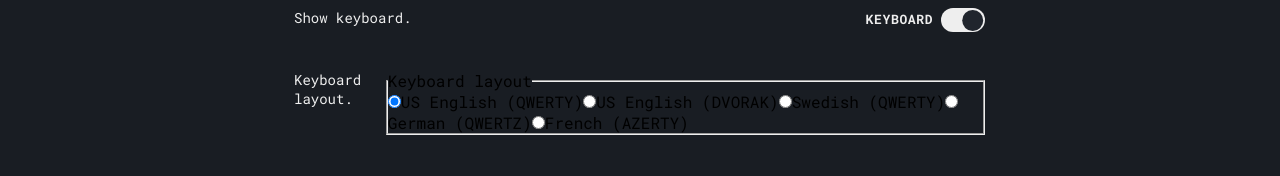
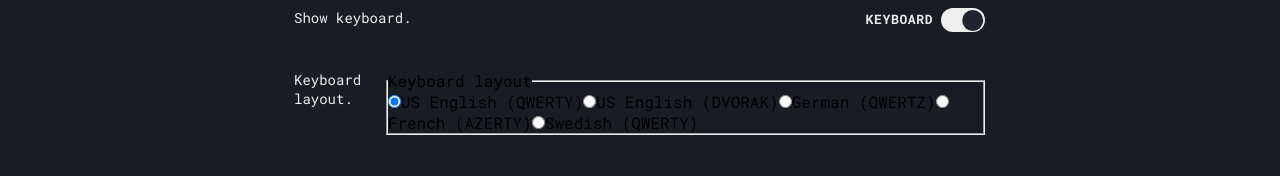
Before and after one commit to patrik-setterberg/typethree, a React (Create React App) app in the folder frontend/: page /settings in a window 1280 px wide. Shown: the part 492-668 px from the top of the page. Built offline with nearby package versions, Linux system fonts and the light colour scheme.

Commit message:
Refactor keyboardLayouts: add pretty name, move matching pattern into layouts object

```diff
--- a/frontend/src/assets/misc/KeyboardLayouts.ts
+++ b/frontend/src/assets/misc/KeyboardLayouts.ts
@@ -1,47 +1,58 @@
+interface LayoutsValues {
+  [key: string]: {
+    name: string;
+    layout: Array<string[]>;
+    matchingPattern: RegExp; // Used for keyboard highlighting.
+  };
+}
+
 // Supported keyboard layouts.
-const Layouts: { [key: string]: Array<string[]> } = {
-  DVORAK_US: [
+const Layouts: LayoutsValues = {
+  QWERTY_US: {
+    name: "US English (QWERTY)",
+    layout: [
+      ["q", "w", "e", "r", "t", "y", "u", "i", "o", "p", "[", "]"],
+      ["a", "s", "d", "f", "g", "h", "j", "k", "l", ";", "'"],
+      ["\u21e7", "z", "x", "c", "v", "b", "n", "m", ",", ".", "/", "\u21e7"],
+    ],
+    matchingPattern: /^[a-z|A-Z,.';[\]/ ]$/g,
+  },
+  DVORAK_US: {
+    name: "US English (DVORAK)",
+    layout: [
       ["'", ",", ".", "p", "y", "f", "g", "c", "r", "l", "/", "="],
       ["a", "o", "e", "u", "i", "d", "h", "t", "n", "s", "-"],
       ["\u21e7", ";", "q", "j", "k", "x", "b", "m", "w", "v", "z", "\u21e7"],
     ],
-  QWERTY_US: [
-    ["q", "w", "e", "r", "t", "y", "u", "i", "o", "p", "[", "]"],
-    ["a", "s", "d", "f", "g", "h", "j", "k", "l", ";", "'"],
-    ["\u21e7", "z", "x", "c", "v", "b", "n", "m", ",", ".", "/", "\u21e7"],
+    matchingPattern: /^[a-z|A-Z,.';\-=/ ]$/g,
+  },
+  QWERTZ_DE: {
+    name: "German (QWERTZ)",
+    layout: [
+      ["q", "w", "e", "r", "t", "z", "u", "i", "o", "p", "ü", "+"],
+      ["a", "s", "d", "f", "g", "h", "j", "k", "l", "ö", "ä", "#"],
+      ["\u21e7", "<", "y", "x", "c", "v", "b", "n", "m", ",", ".", "-", "\u21e7"],
     ],
-  QWERTY_SE: [
+    matchingPattern: /^[a-z|A-ZüÜäÄöÖ<,.'\-#+ ]$/g,
+  },
+  AZERTY_FR: {
+    name: "French (AZERTY)",
+    layout: [
+      ["a", "z", "e", "r", "t", "y", "u", "i", "o", "p", "^", "$"],
+      ["q", "s", "d", "f", "g", "h", "j", "k", "l", "m", "ù", "*"],
+      ["\u21e7", "<", "w", "x", "c", "v", "b", "n", ",", ";", ":", "!", "\u21e7"],
+    ],
+    matchingPattern: /^[a-z|A-Z^$ù*<,;:! ]$/g,
+  },
+  QWERTY_SE: {
+    name: "Swedish (QWERTY)",
+    layout: [
       ["q", "w", "e", "r", "t", "y", "u", "i", "o", "p", "å", '"'],
       ["a", "s", "d", "f", "g", "h", "j", "k", "l", "ö", "ä", "'"],
       ["\u21e7", "<", "z", "x", "c", "v", "b", "n", "m", ",", ".", "-", "\u21e7"],
     ],
-  QWERTZ_DE: [
-    ["q", "w", "e", "r", "t", "z", "u", "i", "o", "p", "ü", "+"],
-    ["a", "s", "d", "f", "g", "h", "j", "k", "l", "ö", "ä", "#"],
-    ["\u21e7", "<", "y", "x", "c", "v", "b", "n", "m", ",", ".", "-", "\u21e7"],
-  ],
-  AZERTY_FR: [
-    ["a", "z", "e", "r", "t", "y", "u", "i", "o", "p", "^", "$"],
-    ["q", "s", "d", "f", "g", "h", "j", "k", "l", "m", "ù", "*"],
-    ["\u21e7", "<", "w", "x", "c", "v", "b", "n", ",", ";", ":", "!", "\u21e7"],
-  ],
+    matchingPattern: /^[a-z|A-ZåÅäÄöÖ<,.'\- ]$/g,
+  },
 };
 
-// Matching patterns for each layout, used for keyboard highlighting.
-export const MatchingPatterns: { [key: string]: RegExp } = {
-  DVORAK_US: /^[a-z|A-Z,.';\-=/ ]$/g,
-  QWERTY_US: /^[a-z|A-Z,.';[\]/ ]$/g,
-  QWERTY_SE: /^[a-z|A-ZåÅäÄöÖ<,.'\- ]$/g,
-  QWERTZ_DE: /^[a-z|A-ZüÜäÄöÖ<,.'\-#+ ]$/g,
-  AZERTY_FR: /^[a-z|A-Z^$ù*<,;:! ]$/g,
-};
-
-export const keyboardLayoutSettingsItems = [
-  { label: "US English (QWERTY)", value: "QWERTY_US" },
-  { label: "US English (DVORAK)", value: "DVORAK_US" },
-  { label: "Swedish (QWERTY)", value: "QWERTY_SE" },
-  { label: "German (QWERTZ)", value: "QWERTZ_DE" },
-  { label: "French (AZERTY)", value: "AZERTY_FR" },
-];
-
 export default Layouts;
--- a/frontend/src/components/TypeTest/Input/Input.tsx
+++ b/frontend/src/components/TypeTest/Input/Input.tsx
@@ -2,7 +2,8 @@ import React, { useContext, useEffect, useMemo, useRef } from "react";
 
 import { InputProps } from "./Input.interfaces";
 import * as S from "./Input.styles";
-import { MatchingPatterns } from "../../../assets/misc/KeyboardLayouts";
+
+import Layouts from "../../../assets/misc/KeyboardLayouts";
 
 import FocusContext from "../../../context/focus-context";
 
@@ -20,7 +21,7 @@ const Input = ({
   const inputEl = useRef<HTMLInputElement>(null);
 
   const layoutCharsPattern: RegExp = useMemo(() => {
-    return MatchingPatterns[settingsCtx.KeyboardLayout];
+    return Layouts[settingsCtx.KeyboardLayout].matchingPattern;
   }, [settingsCtx.KeyboardLayout]);
 
   const handleChange = (e: React.ChangeEvent<HTMLInputElement>): void => {
--- a/frontend/src/components/TypeTest/Keyboard/Keyboard.tsx
+++ b/frontend/src/components/TypeTest/Keyboard/Keyboard.tsx
@@ -1,5 +1,3 @@
-import { useContext, useEffect } from "react";
-
 import useSettingsContext from "../../../hooks/useSettingsContext";
 
 import Layouts from "../../../assets/misc/KeyboardLayouts";
@@ -12,11 +10,11 @@ const Keyboard = ({ pressedKeys }: KeyboardProps): JSX.Element => {
 
   return (
     <S.Keyboard>
-      {Layouts[settingsCtx.KeyboardLayout].map((row, ind) => {
+      {Layouts[settingsCtx.KeyboardLayout].layout.map((row, i) => {
         return (
           <S.Row
-            key={ind}
-            iso={ind === 2 && row.length > 12} // ANSI has 12 bottom keys.
+            key={i}
+            iso={i === 2 && row.length > 12} // ANSI has 12 bottom keys.
             LShiftPressed={pressedKeys.some(
               (pressedKey) => pressedKey.symbol === "ShiftLeft"
             )}
@@ -24,10 +22,10 @@ const Keyboard = ({ pressedKeys }: KeyboardProps): JSX.Element => {
               (pressedKey) => pressedKey.symbol === "ShiftRight"
             )}
           >
-            {row.map((keySymbol, ind) => {
+            {row.map((keySymbol, i) => {
               return (
                 <S.Key
-                  key={ind}
+                  key={i}
                   pressed={pressedKeys.some(
                     (pressedKey) =>
                       pressedKey.symbol.toLowerCase() === keySymbol
--- a/frontend/src/components/UI/RadioButtons/RadioButtons.tsx
+++ b/frontend/src/components/UI/RadioButtons/RadioButtons.tsx
@@ -10,7 +10,6 @@ const RadioButtons = ({
   items,
   currentValue,
 }: RadioButtonsProps): JSX.Element => {
-
   const handleChange = (e: ChangeEvent<HTMLInputElement>) => {
     changeFunc(e.target.value);
   };
@@ -18,9 +17,9 @@ const RadioButtons = ({
   return (
     <S.Fieldset>
       <S.Legend>{legend}</S.Legend>
-      {items.map((item) => {
+      {items.map((item, i) => {
         return (
-          <S.Label>
+          <S.Label key={i}>
             <S.RadioButton
               type="radio"
               name={name}
--- a/frontend/src/pages/SettingsPage/SettingsPage.tsx
+++ b/frontend/src/pages/SettingsPage/SettingsPage.tsx
@@ -1,7 +1,11 @@
+import { useMemo } from "react";
+
 import useSettingsContext from "../../hooks/useSettingsContext";
 
 import * as SettingsPageStyles from "./SettingsPage.styles";
 import { SettingsPageProps } from "./SettingsPage.interfaces";
+
+import Layouts from "../../assets/misc/KeyboardLayouts";
 
 import { PageContainer as Container } from "../../components/UI/Container.styles";
 import PageTitle from "../../components/UI/PageTitle.styles";
@@ -12,12 +16,19 @@ import Button from "../../components/UI/Button/Button";
 import RadioButtons from "../../components/UI/RadioButtons/RadioButtons";
 import ToggleSwitch from "../../components/UI/ToggleSwitch/ToggleSwitch";
 
-import { keyboardLayoutSettingsItems } from "../../assets/misc/KeyboardLayouts";
-
 const SettingsPage = ({}: SettingsPageProps): JSX.Element => {
   const S = { ...SettingsPageStyles, Container, PageTitle, PageTagline };
 
   const settingsCtx = useSettingsContext();
+
+  const keyboardSettings: Array<{ value: string; label: string }> =
+    useMemo(() => {
+      let items = [];
+      for (const [key, value] of Object.entries(Layouts)) {
+        items.push({ value: key, label: value.name });
+      }
+      return items;
+    }, []);
 
   const testFunc = () => {
     console.log("togglin");
@@ -89,7 +100,7 @@ const SettingsPage = ({}: SettingsPageProps): JSX.Element => {
             name="keyboard_layout"
             legend="Keyboard layout"
             changeFunc={settingsCtx.setKeyboardLayout}
-            items={keyboardLayoutSettingsItems}
+            items={keyboardSettings}
             currentValue={settingsCtx.KeyboardLayout}
           />
         </SettingsItem>
```
Lines whose indentation alone changed are shown as unchanged.
